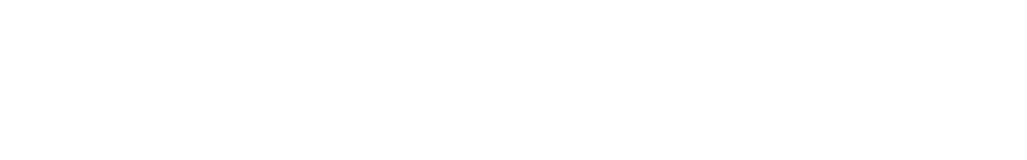
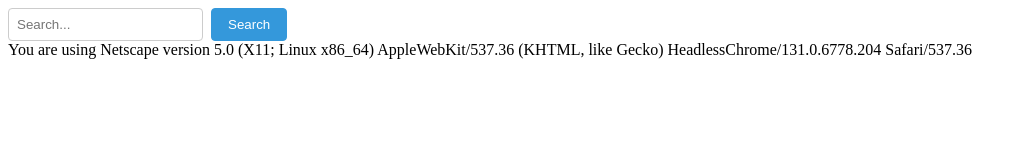
Before and after one commit to acciojob/browser-info-Md-Shahzadah-Sattar, a website: page main.html in a window 1280 px wide. Shown: the whole page, without its empty margins (0-1027 px from the left). Drawn offline with Linux system fonts and the light colour scheme.

Commit message:
created a submission

```diff
--- a/main.html
+++ b/main.html
@@ -1,16 +1,23 @@
 <!DOCTYPE html>
-
-<html>
+<html lang="en">
 
 <head>
-	<link rel="stylesheet" href="styles.css">
+  <link rel="stylesheet" href="styles.css">
+  <title>Student's HTML Page</title>
 </head>
 
 <body>
-	<!-- the entire body must be written by student -->
-    <script type="text/javascript" src="./script.js">
-</script>
 
+  <!-- Interactive Search Component -->
+  <div class="search">
+    <input type="text" class="input" placeholder="Search...">
+    <button class="btn" onclick="activateSearch()">Search</button>
+  </div>
+
+  <!-- Browser Information -->
+  <div id="browser-info"></div>
+
+  <script src="script.js"></script>
 </body>
 
 </html>
--- a/script.js
+++ b/script.js
@@ -1 +1,28 @@
 //your JS code here. If required.
+document.addEventListener('DOMContentLoaded', function () {
+  // Get the browser name and version from the navigator object
+  const browserName = detectBrowserName();
+  const browserVersion = detectBrowserVersion();
+
+  // Display the information in the specified format
+  const browserInfoDiv = document.getElementById('browser-info');
+  browserInfoDiv.textContent = "You are using " + browserName + " version " + browserVersion;
+});
+
+function detectBrowserName() {
+  // Use navigator.appName to get the browser name
+  return navigator.appName;
+}
+
+function detectBrowserVersion() {
+  // Use navigator.appVersion to get the browser version
+  return navigator.appVersion;
+}
+
+function activateSearch() {
+  const searchDiv = document.querySelector('.search');
+  const inputElement = document.querySelector('.input');
+
+  searchDiv.classList.add('active');
+  inputElement.focus();
+}
--- a/styles.css
+++ b/styles.css
@@ -1 +1,32 @@
 /*  your css code here. If applicable */
+.search {
+  display: flex;
+  align-items: center;
+}
+
+.search.active {
+  border: 2px solid #3498db;
+  box-shadow: 0 0 10px rgba(52, 152, 219, 0.7);
+}
+
+.input {
+  padding: 8px;
+  margin-right: 8px;
+  border: 1px solid #ccc;
+  border-radius: 4px;
+  outline: none;
+}
+
+.btn {
+  padding: 8px 16px;
+  border: 1px solid #3498db;
+  border-radius: 4px;
+  background-color: #3498db;
+  color: #fff;
+  cursor: pointer;
+  outline: none;
+}
+
+.btn:hover {
+  background-color: #2980b9;
+}
```
